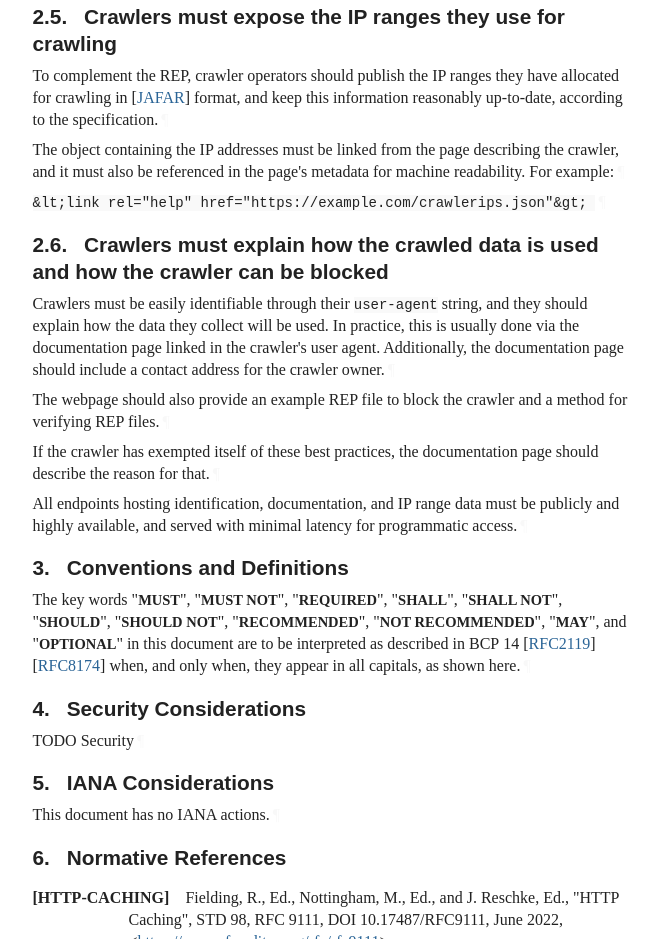
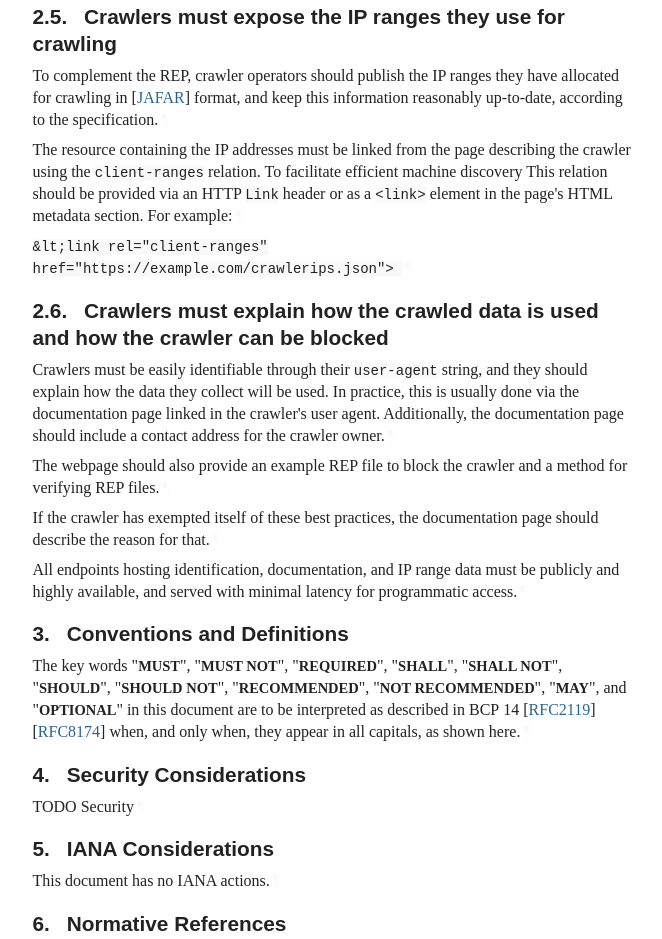
Before and after one commit to garyillyes/cbcp, a plain HTML site: page draft-illyes-aipref-cbcp.html in a window 1280 px wide. Shown: the part 2452-3391 px from the top of the page, without its empty margins (92-754 px from the left). Drawn offline with Linux system fonts and the light colour scheme; a web font is replaced by a local one.

Commit message:
Script updating gh-pages from 152f9cd. [ci skip]

```diff
--- a/draft-illyes-aipref-cbcp.html
+++ b/draft-illyes-aipref-cbcp.html
@@ -1326,11 +1326,12 @@ the same URL.<a href="#section-2.4-1" class="pilcrow">¶</a></p>
 <p id="section-2.5-1">To complement the REP, crawler operators should publish the IP ranges they have
 allocated for crawling in <span>[<a href="#JAFAR" class="cite xref">JAFAR</a>]</span> format, and keep this information reasonably
 up-to-date, according to the specification.<a href="#section-2.5-1" class="pilcrow">¶</a></p>
-<p id="section-2.5-2">The object containing the IP addresses must be linked from the page describing the
-crawler, and it must also be referenced in the page's metadata for machine
-readability. For example:<a href="#section-2.5-2" class="pilcrow">¶</a></p>
+<p id="section-2.5-2">The resource containing the IP addresses must be linked from the page describing
+the crawler using the <code>client-ranges</code> relation. To facilitate efficient machine
+discovery This relation should be provided via an HTTP <code>Link</code> header or as a
+<code>&lt;link&gt;</code> element in the page's HTML metadata section. For example:<a href="#section-2.5-2" class="pilcrow">¶</a></p>
 <p id="section-2.5-3"><code>
-&amp;lt;link rel="help" href="https://example.com/crawlerips.json"&amp;gt;
+&amp;lt;link rel="client-ranges" href="https://example.com/crawlerips.json"&gt;
 </code><a href="#section-2.5-3" class="pilcrow">¶</a></p>
 </section>
 </div>
```
Also changed, not shown: index.html (+1 -1 lines), draft-illyes-aipref-cbcp.txt.
